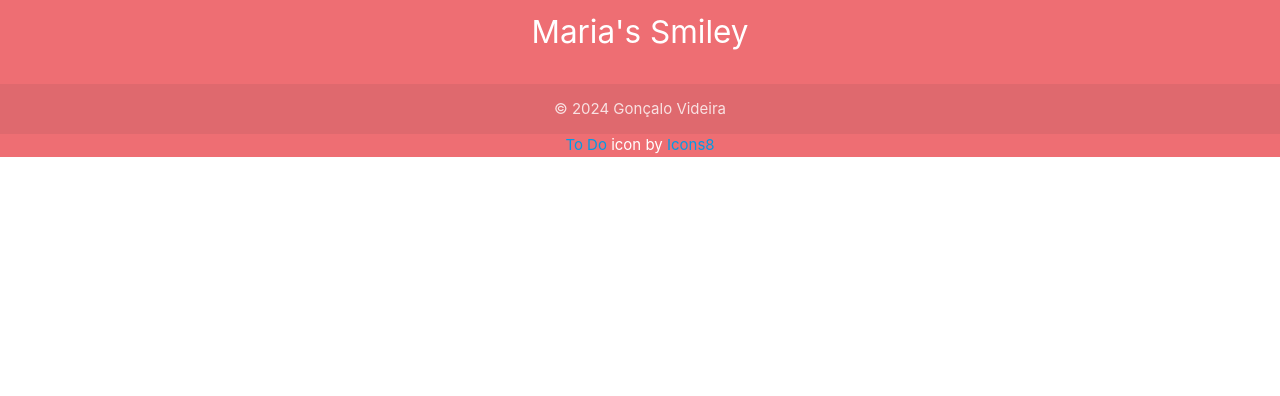
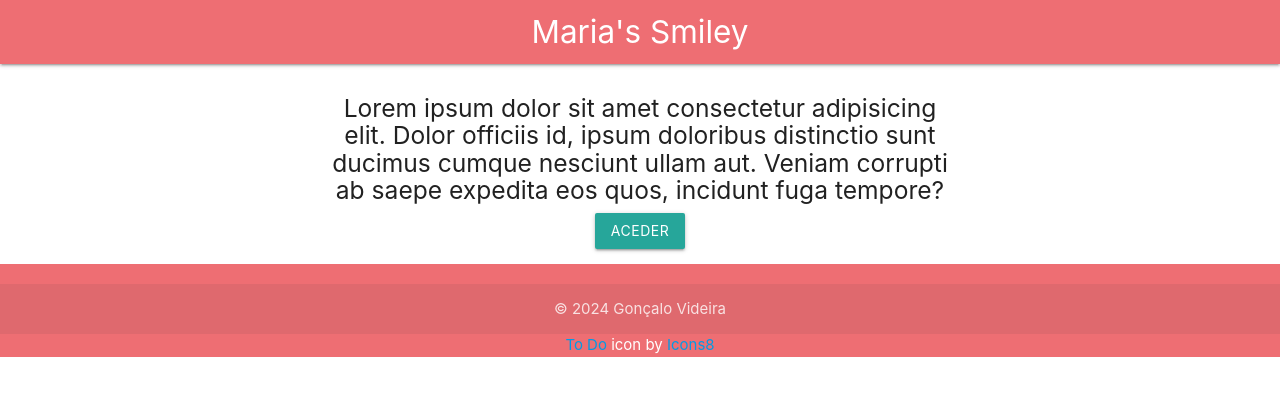
Before and after one commit to gonvideira/smiley-app, a React (Create React App) app: page / in a window 1280 px wide. Shown: the top 396 px of the page. Built offline with nearby package versions, Linux system fonts and the light colour scheme.

Commit message:
trying hashrouter

```diff
--- a/src/App.js
+++ b/src/App.js
@@ -1,5 +1,5 @@
 import React from 'react';
-import { BrowserRouter as Router, Routes,Route } from 'react-router-dom';
+import { HashRouter as Router, Routes,Route } from 'react-router-dom';
 import Layout from './components/Layout';
 import ToDoTable from './components/ToDoTable';
 import Home from './components/Home';
@@ -13,11 +13,8 @@ function App() {
       <Router>
         <div>
           <Routes>
-            <Route path="/smiley-app" element={<Home />} />
-            <Route path="/smiley-app/to-do" element={
-              <ToDoTable />
-
-            } />
+            <Route path="/" element={<Home />} />
+            <Route path="/to-do" element={<ToDoTable />} />
           </Routes>
         </div>
       </Router>
```
Also changed, not shown: package.json (line endings or trailing spaces).
